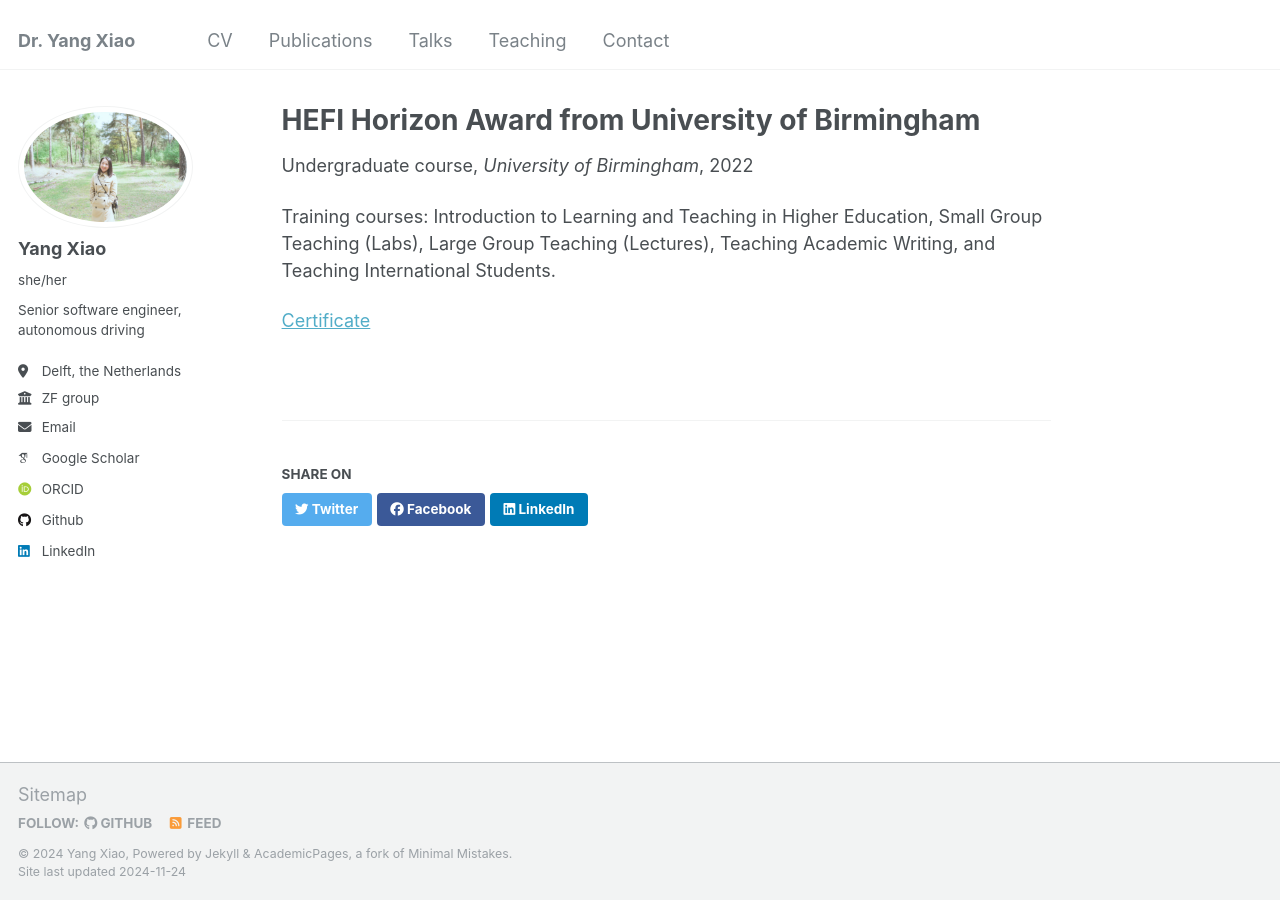
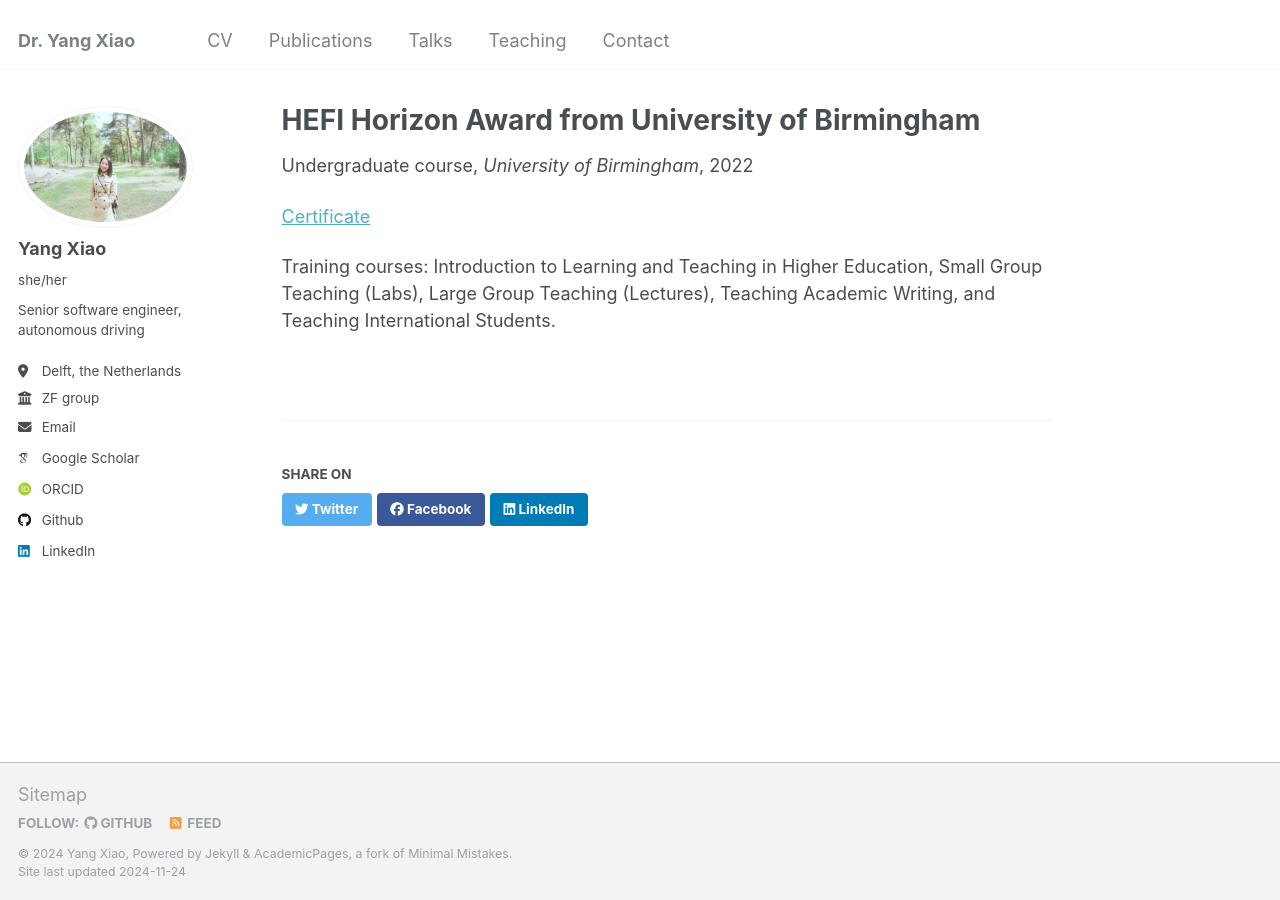
Before and after one commit to YangSophiaXiao/Yang.Sophia.Xiao.github.io, a Jekyll site: the page built from _teaching/2014-spring-teaching-1.md, in a window 1280 px wide. Built offline with Jekyll 4.4.1, drawn with Linux system fonts in a browser that asks for light colours; some web fonts are replaced.

```diff
--- a/_teaching/2014-spring-teaching-1.md
+++ b/_teaching/2014-spring-teaching-1.md
@@ -8,6 +8,6 @@ date: 2022-05-30
 location: "Birmingham, UK"
 ---
 
+[Certificate](http://yangsophiaxiao.github.io/files/HEFI.png)
+
 Training courses: Introduction to Learning and Teaching in Higher Education, Small Group Teaching (Labs), Large Group Teaching (Lectures), Teaching Academic Writing, and Teaching International Students.
-
-[Certificate](http://yangsophiaxiao.github.io/files/HEFI.png)
```
Also changed, not shown: 1 other file.
